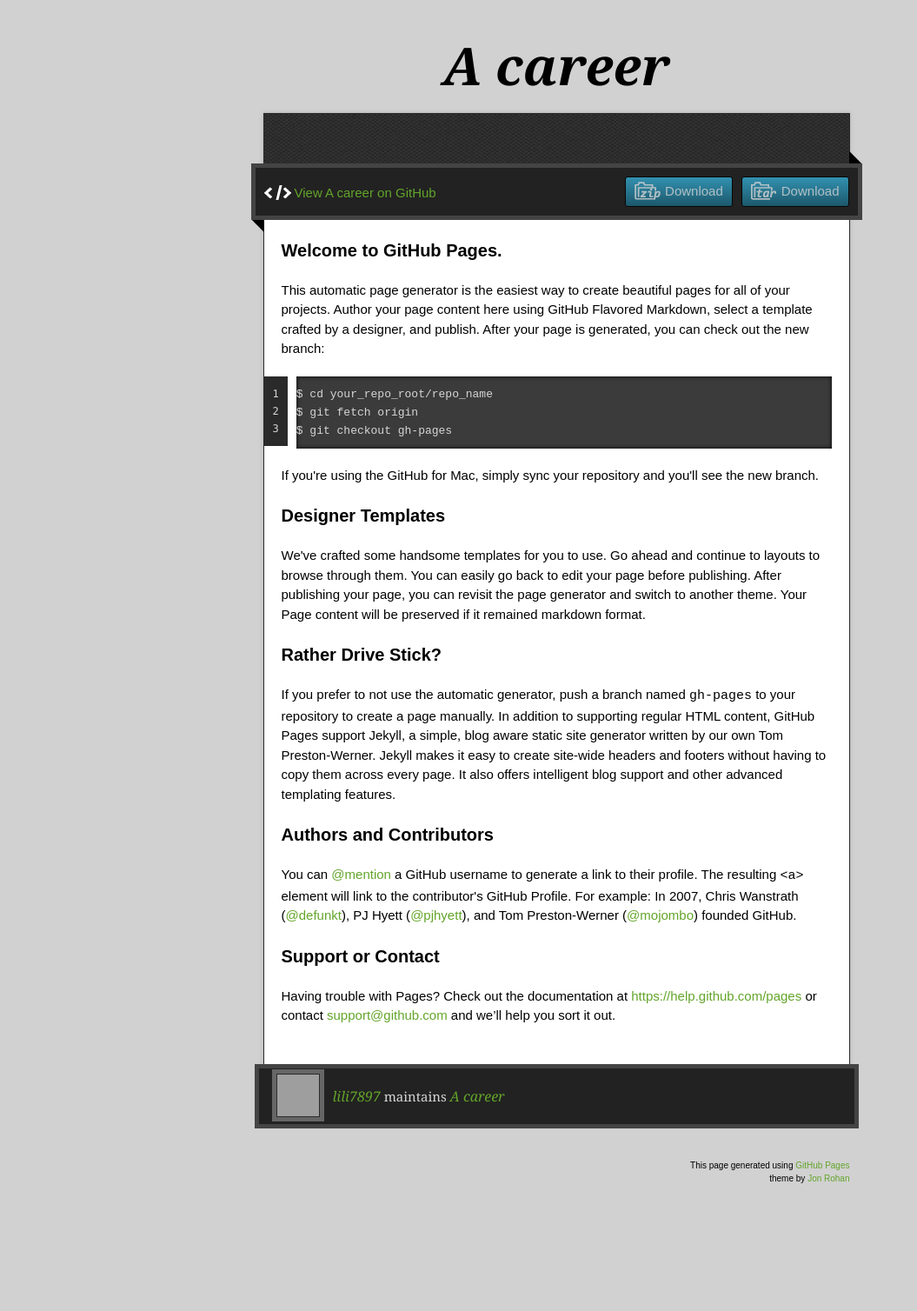
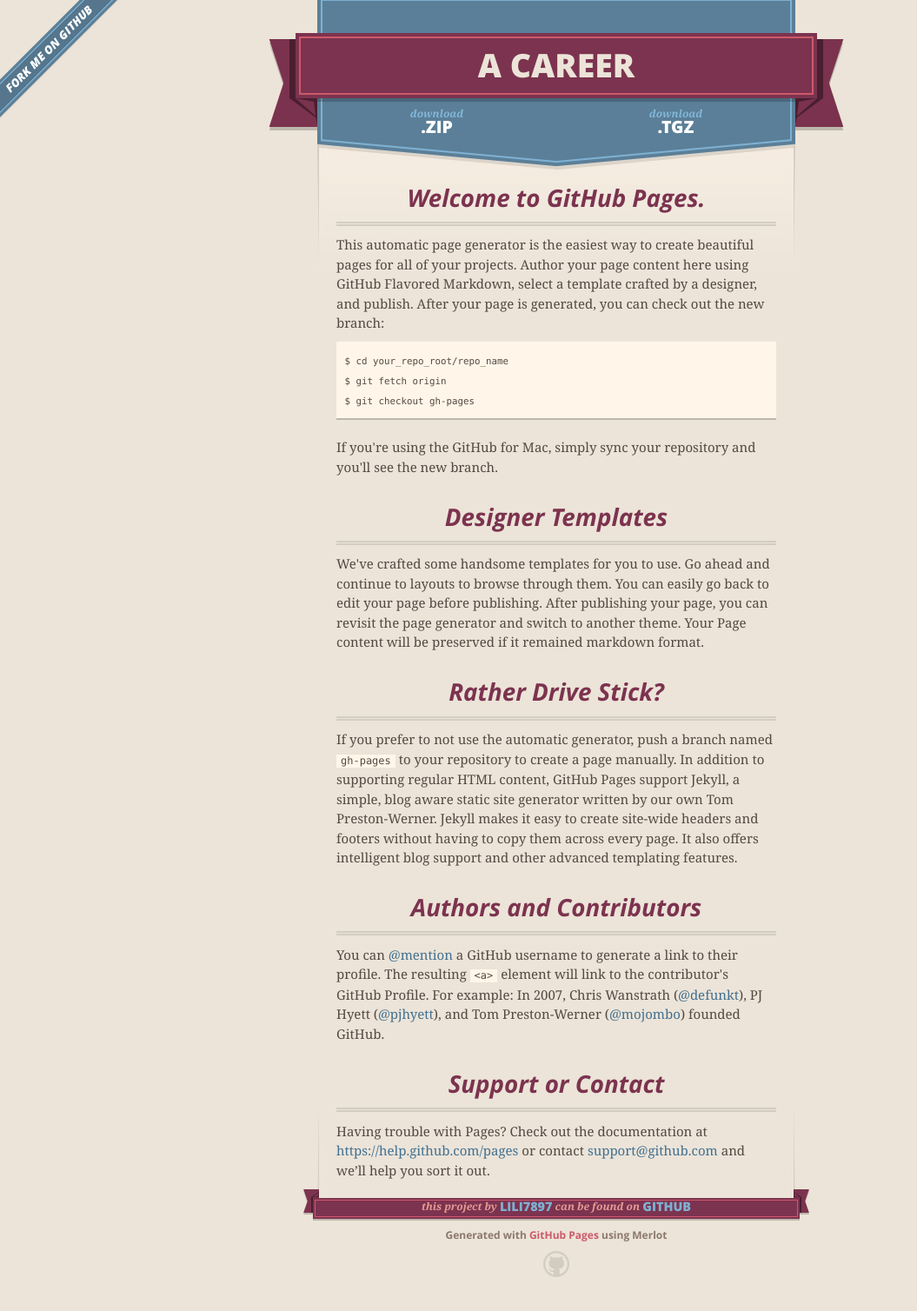
Before and after one commit to lili7897/A-carrer, a plain HTML site: page index.html in a window 1280 px wide. Shown: the whole page at 87% size, without its empty margins (0-1055 px from the left). Before the commit the page ends 1453 px from the top, so only its background shows below. Drawn offline with nearby package versions, Linux system fonts and the light colour scheme; grey boxes are pictures that could not be loaded.

Commit message:
Create gh-pages branch via GitHub

```diff
--- a/index.html
+++ b/index.html
@@ -1,41 +1,51 @@
-<!doctype html>
-<!-- The Time Machine GitHub pages theme was designed and developed by Jon Rohan, on Feb 7, 2012. -->
-<!-- Follow him for fun. http://twitter.com/jonrohan. Tail his code on http://github.com/jonrohan -->
+<!DOCTYPE html>
 <html>
   <head>
-  <meta charset="utf-8">
-  <meta http-equiv="X-UA-Compatible" content="IE=edge,chrome=1">
+    <meta charset='utf-8'>
+    <meta http-equiv="X-UA-Compatible" content="chrome=1">
+    <meta name="viewport" content="width=640">
 
-  <link rel="stylesheet" href="stylesheets/stylesheet.css" media="screen">
+    <link rel="stylesheet" href="stylesheets/core.css" media="screen">
+    <link rel="stylesheet" href="stylesheets/mobile.css" media="handheld, only screen and (max-device-width:640px)">
     <link rel="stylesheet" href="stylesheets/pygment_trac.css">
+
+    <script type="text/javascript" src="javascripts/modernizr.js"></script>
     <script type="text/javascript" src="https://ajax.googleapis.com/ajax/libs/jquery/1.7.1/jquery.min.js"></script>
-  <script type="text/javascript" src="javascripts/script.js"></script>
-
-  <title>A career</title>
-  <meta name="description" content="">
-
-  <meta name="viewport" content="width=device-width,initial-scale=1">
-
+    <script type="text/javascript" src="javascripts/headsmart.min.js"></script>
+    <script type="text/javascript">
+      $(document).ready(function () {
+        $('#main_content').headsmart()
+      })
+    </script>
+    <title>A career by lili7897</title>
   </head>
 
   <body>
+    <a id="forkme_banner" href="https://github.com/lili7897/A-carrer">View on GitHub</a>
+    <div class="shell">
 
-  <div class="wrapper">
       <header>
-      <h1 class="title">A career</h1>
+        <span class="ribbon-outer">
+          <span class="ribbon-inner">
+            <h1>A career</h1>
+            <h2></h2>
+          </span>
+          <span class="left-tail"></span>
+          <span class="right-tail"></span>
+        </span>
       </header>
-    <div id="container">
-      <p class="tagline"></p>
-      <div id="main" role="main">
-        <div class="download-bar">
-        <div class="inner">
-          <a href="https://github.com/lili7897/A-carrer/tarball/master" class="download-button tar"><span>Download</span></a>
-          <a href="https://github.com/lili7897/A-carrer/zipball/master" class="download-button zip"><span>Download</span></a>
-          <a href="https://github.com/lili7897/A-carrer" class="code">View A career on GitHub</a>
-        </div>
-        <span class="blc"></span><span class="trc"></span>
-        </div>
-        <article class="markdown-body">
+
+      <section id="downloads">
+        <span class="inner">
+          <a href="https://github.com/lili7897/A-carrer/zipball/master" class="zip"><em>download</em> .ZIP</a><a href="https://github.com/lili7897/A-carrer/tarball/master" class="tgz"><em>download</em> .TGZ</a>
+        </span>
+      </section>
+
+
+      <span class="banner-fix"></span>
+
+
+      <section id="main_content">
         <h3>
 <a id="welcome-to-github-pages" class="anchor" href="#welcome-to-github-pages" aria-hidden="true"><span class="octicon octicon-link"></span></a>Welcome to GitHub Pages.</h3>
 
@@ -67,24 +77,20 @@ $ git checkout gh-pages
 <a id="support-or-contact" class="anchor" href="#support-or-contact" aria-hidden="true"><span class="octicon octicon-link"></span></a>Support or Contact</h3>
 
 <p>Having trouble with Pages? Check out the documentation at <a href="https://help.github.com/pages">https://help.github.com/pages</a> or contact <a href="mailto:support@github.com">support@github.com</a> and we’ll help you sort it out.</p>
-        </article>
-      </div>
-    </div>
+      </section>
+
       <footer>
-      <div class="owner">
-      <p><a href="https://github.com/lili7897" class="avatar"><img src="https://avatars3.githubusercontent.com/u/10035392?v=3&amp;s=60" width="48" height="48"></a> <a href="https://github.com/lili7897">lili7897</a> maintains <a href="https://github.com/lili7897/A-carrer">A career</a></p>
+        <span class="ribbon-outer">
+          <span class="ribbon-inner">
+            <p>this project by <a href="https://github.com/lili7897">lili7897</a> can be found on <a href="https://github.com/lili7897/A-carrer">GitHub</a></p>
+          </span>
+          <span class="left-tail"></span>
+          <span class="right-tail"></span>
+        </span>
+        <p>Generated with <a href="http://pages.github.com">GitHub Pages</a> using Merlot</p>
+        <span class="octocat"></span>
+      </footer>
 
-
-      </div>
-      <div class="creds">
-        <small>This page generated using <a href="http://pages.github.com/">GitHub Pages</a><br>theme by <a href="https://twitter.com/jonrohan/">Jon Rohan</a></small>
-      </div>
-    </footer>
-  </div>
-  <div class="current-section">
-    <a href="#top">Scroll to top</a>
-    <a href="https://github.com/lili7897/A-carrer/tarball/master" class="tar">tar</a><a href="https://github.com/lili7897/A-carrer/zipball/master" class="zip">zip</a><a href="" class="code">source code</a>
-    <p class="name"></p>
     </div>
 
 
```
Lines whose indentation alone changed are shown as unchanged.
